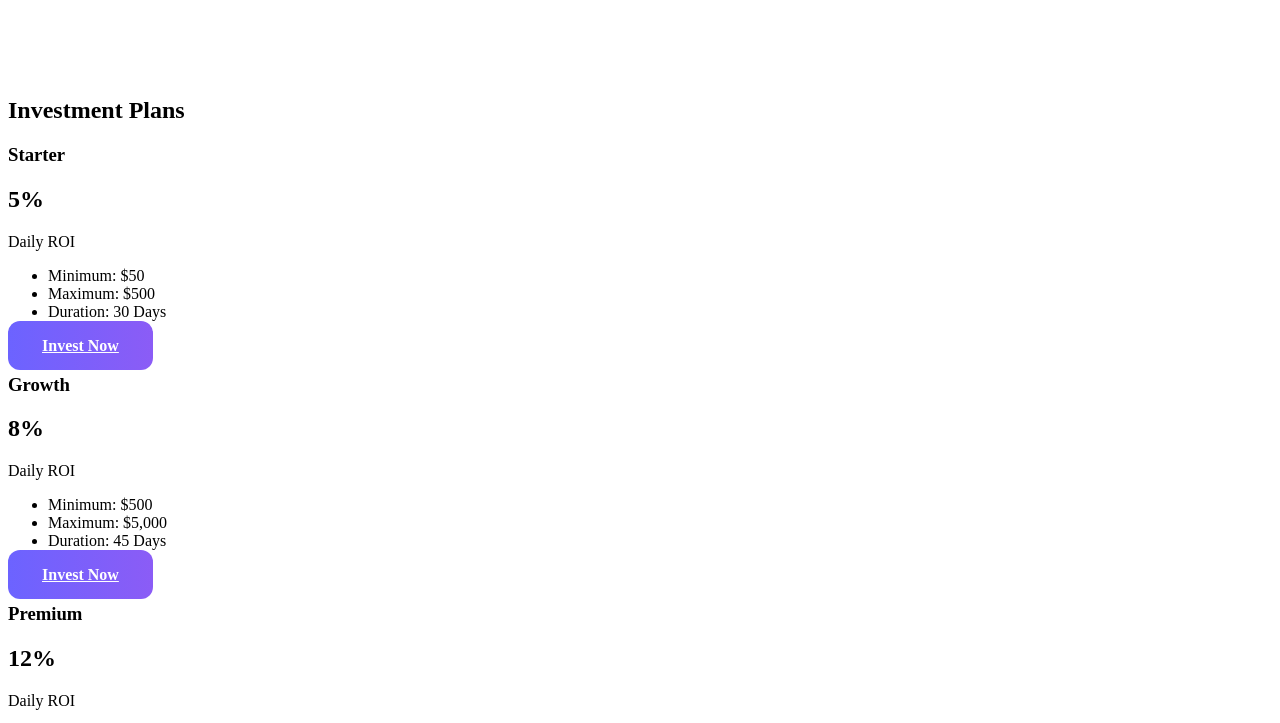
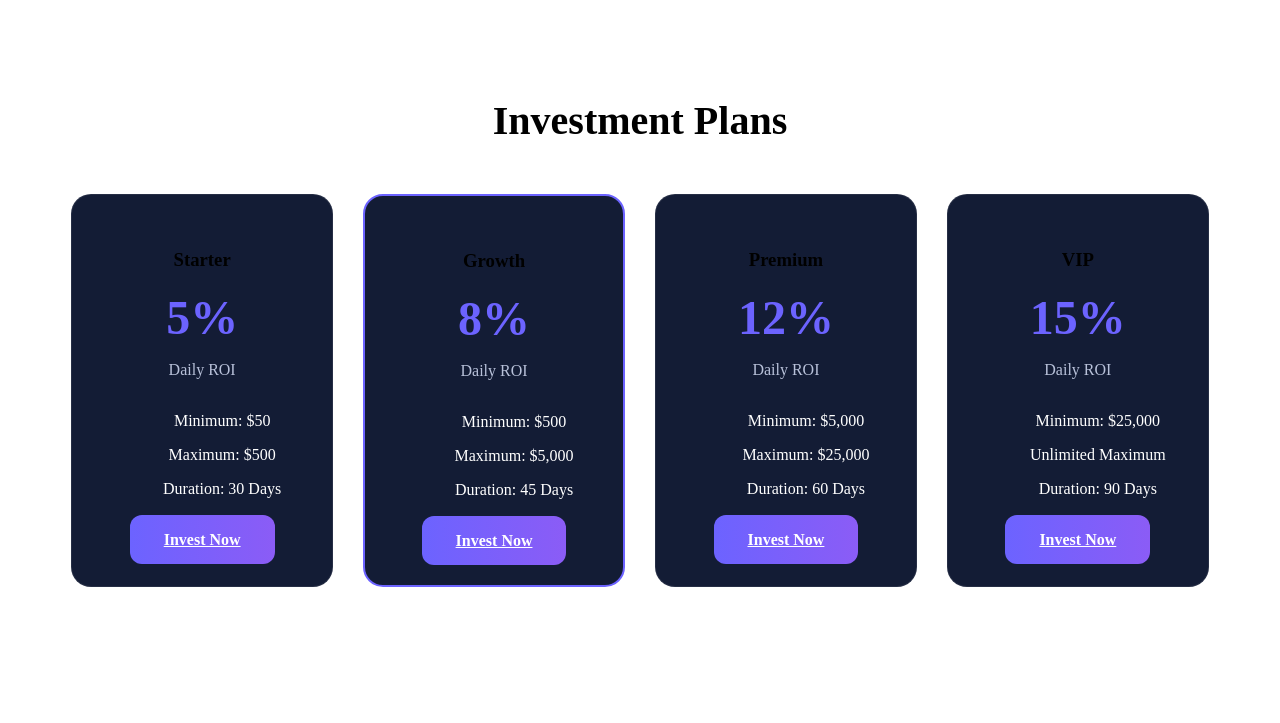
Before and after one commit to Physicshackings/physics-store, a plain HTML site: page index.html in a window 1280 px wide. Shown: the part 1448-2171 px from the top of the page. After the commit the page ends 2135 px from the top, so only its background shows below. Drawn offline with Linux system fonts and the light colour scheme.

Commit message:
Update style.css

```diff
--- a/style.css
+++ b/style.css
@@ -190,4 +190,61 @@
 .down{
     color:#EF4444;
     font-weight:600;
+}/* ===========================
+   Investment Plans
+=========================== */
+
+.plans{
+    width:90%;
+    margin:100px auto;
 }
+
+.plans h2{
+    text-align:center;
+    font-size:40px;
+    margin-bottom:50px;
+}
+
+.plans-grid{
+    display:grid;
+    grid-template-columns:repeat(auto-fit,minmax(260px,1fr));
+    gap:30px;
+}
+
+.plan-card{
+    background:#131C35;
+    border:1px solid rgba(255,255,255,.08);
+    border-radius:20px;
+    padding:35px;
+    text-align:center;
+    transition:.35s;
+}
+
+.plan-card:hover{
+    transform:translateY(-10px);
+    box-shadow:0 20px 50px rgba(108,99,255,.30);
+}
+
+.featured{
+    border:2px solid #6C63FF;
+}
+
+.plan-card h1{
+    font-size:48px;
+    margin:15px 0;
+    color:#6C63FF;
+}
+
+.plan-card p{
+    color:#B8C1D9;
+}
+
+.plan-card ul{
+    list-style:none;
+    margin:25px 0;
+}
+
+.plan-card li{
+    padding:8px 0;
+    color:#fff;
+}
```
